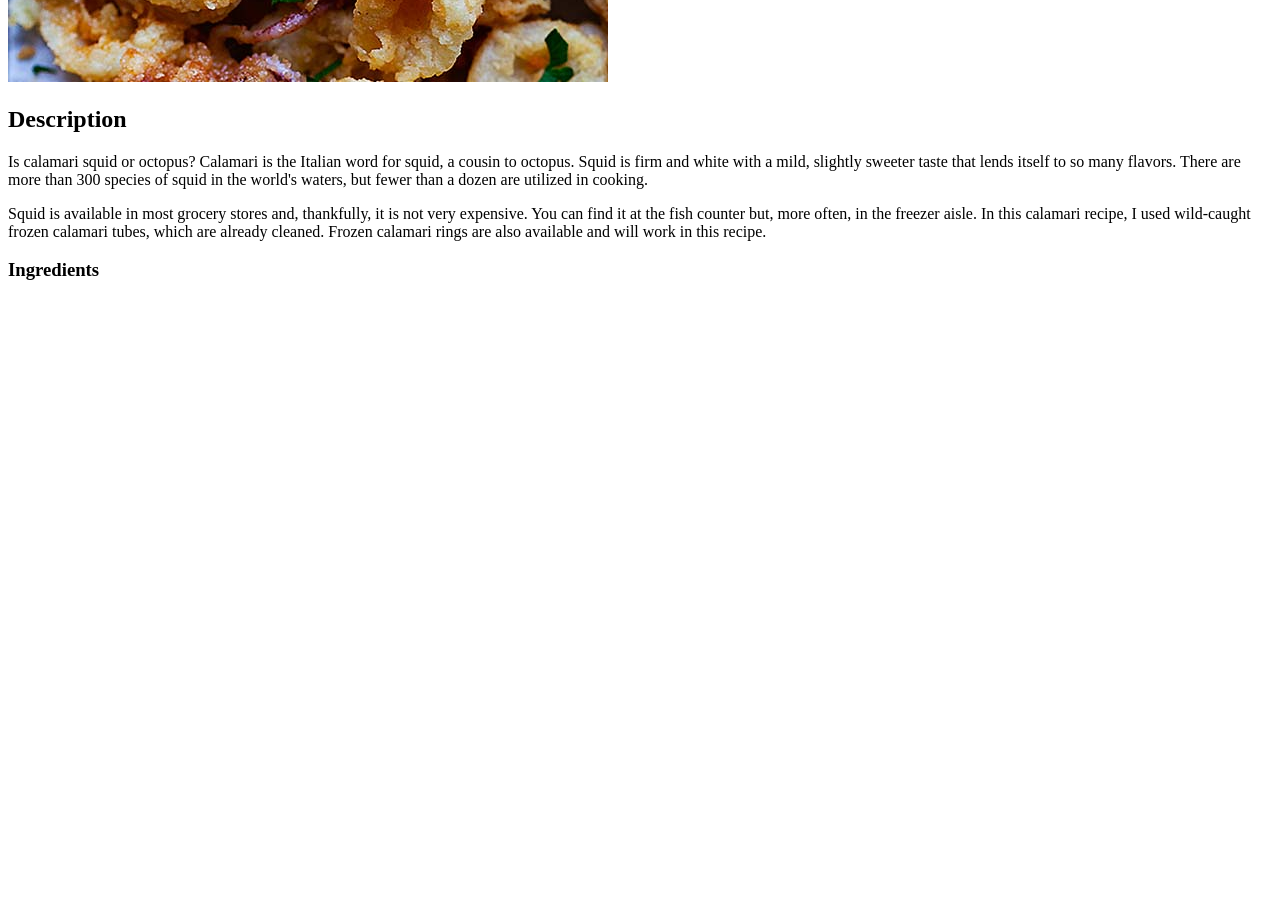
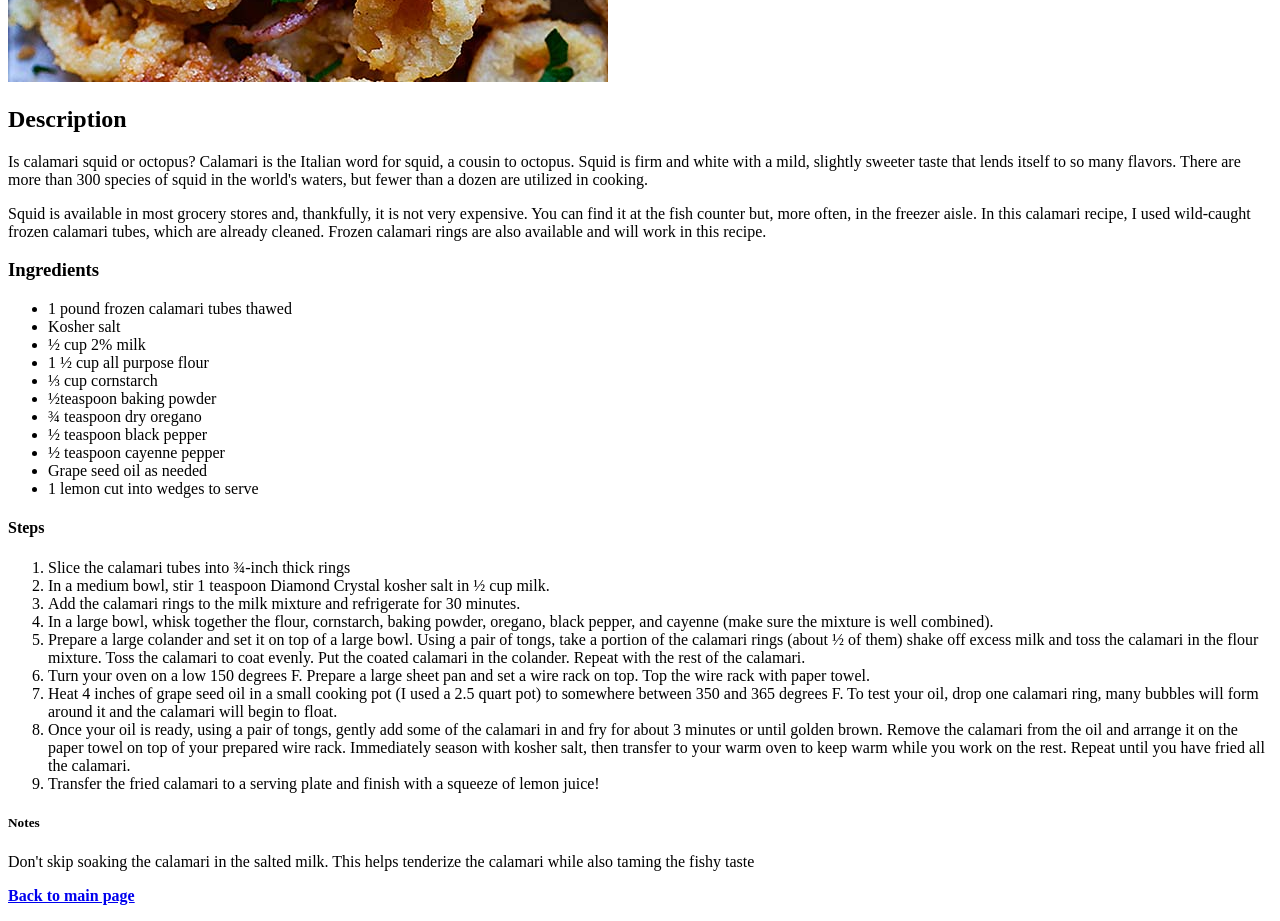
Before and after one commit to JakeFranklin1/odin-recipes, a plain HTML site: page recipes/calamari.html in a window 1280 px wide. Shown: the part 598-1519 px from the top of the page. Before the commit the page ends 898 px from the top, so only its background shows below. Drawn offline with Linux system fonts and the light colour scheme.

Commit message:
All recipes done; Back to main page button added

```diff
--- a/recipes/calamari.html
+++ b/recipes/calamari.html
@@ -15,5 +15,36 @@
 
         <h3>Ingredients</h3>
 
+        <ul>
+            <li>1 pound frozen calamari tubes thawed</li>
+            <li>Kosher salt</li>
+            <li>&half; cup 2% milk</li>
+            <li>1 &half; cup all purpose flour</li>
+            <li>&frac13; cup cornstarch</li>
+            <li>&half;teaspoon baking powder</li>
+            <li>&frac34; teaspoon dry oregano</li>
+            <li>&half; teaspoon black pepper</li>
+            <li>&half; teaspoon cayenne pepper</li>
+            <li>Grape seed oil as needed</li>
+            <li>1 lemon cut into wedges to serve</li>
+        </ul>
+
+        <h4>Steps</h4>
+
+        <ol>
+            <li>Slice the calamari tubes into &frac34;-inch thick rings</li>
+            <li>In a medium bowl, stir 1 teaspoon Diamond Crystal kosher salt in &half; cup milk.</li>
+            <li>Add the calamari rings to the milk mixture and refrigerate for 30 minutes.</li>
+            <li>In a large bowl, whisk together the flour, cornstarch, baking powder, oregano, black pepper, and cayenne (make sure the mixture is well combined).</li>
+            <li>Prepare a large colander and set it on top of a large bowl. Using a pair of tongs, take a portion of the calamari rings (about &half; of them) shake off excess milk and toss the calamari in the flour mixture. Toss the calamari to coat evenly. Put the coated calamari in the colander. Repeat with the rest of the calamari.</li>
+            <li>Turn your oven on a low 150 degrees F. Prepare a large sheet pan and set a wire rack on top. Top the wire rack with paper towel.</li>
+            <li>Heat 4 inches of grape seed oil in a small cooking pot (I used a 2.5 quart pot) to somewhere between 350 and 365 degrees F. To test your oil, drop one calamari ring, many bubbles will form around it and the calamari will begin to float.</li>
+            <li>Once your oil is ready, using a pair of tongs, gently add some of the calamari in and fry for about 3 minutes or until golden brown. Remove the calamari from the oil and arrange it on the paper towel on top of your prepared wire rack. Immediately season with kosher salt, then transfer to your warm oven to keep warm while you work on the rest. Repeat until you have fried all the calamari.</li>
+            <li>Transfer the fried calamari to a serving plate and finish with a squeeze of lemon juice!</li>
+        </ol>
+
+        <h5>Notes</h5>
+        <p>Don't skip soaking the calamari in the salted milk. This helps tenderize the calamari while also taming the fishy taste</p>
+        <p><a href="../index.html"><strong>Back to main page</strong></a>
     </body>
 </html>
```
Also changed, not shown: index.html (+6 -2 lines), recipes/avocadotoast.html (+1 -0 lines), recipes/lasagna.html (+1 -0 lines).
